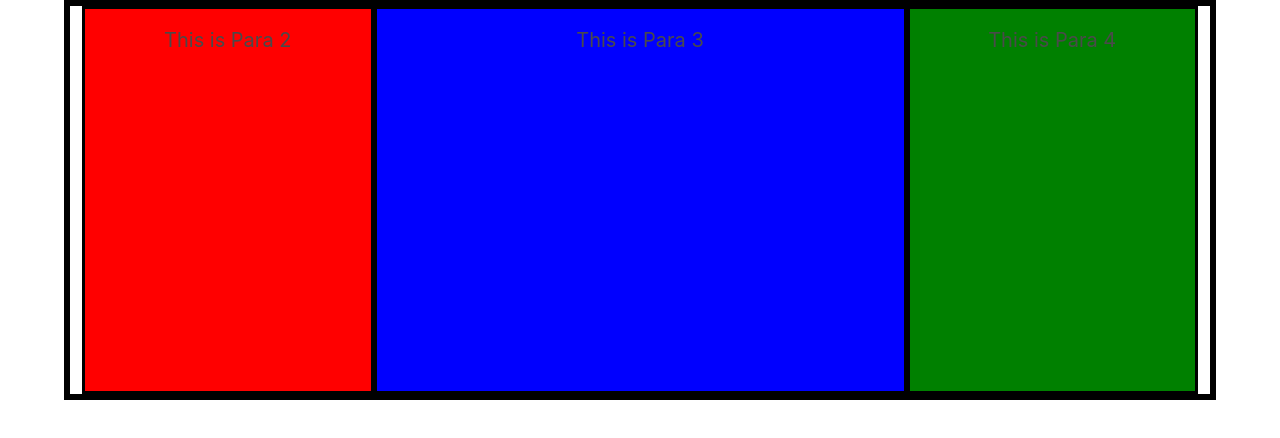
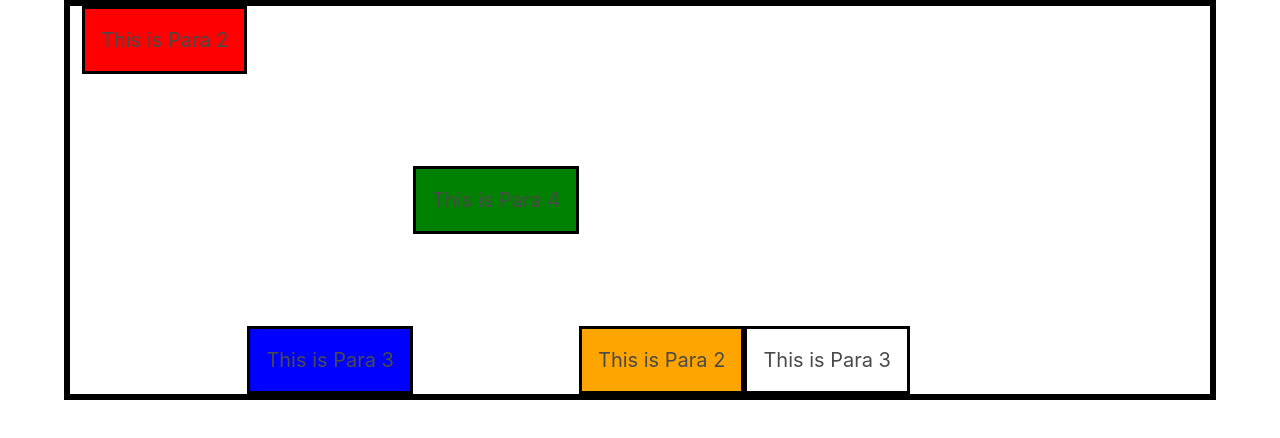
Before and after one commit to madhavi-anneboina/my-reactapp, a React (Create React App) app: page / in a window 1280 px wide. Shown: the top 438 px of the page. Built offline with nearby package versions, Linux system fonts and the light colour scheme.

Commit message:
alignself changes added

```diff
--- a/src/App.js
+++ b/src/App.js
@@ -37,16 +37,8 @@ const App = () => {
         <div className="flex-item item2">This is Para 3</div>
         <div className="flex-item item3">This is Para 4</div>
 
-
-        {/* <div className="flex-item item4">This is Para 2</div>
+        <div className="flex-item item4">This is Para 2</div>
         <div className="flex-item item5">This is Para 3</div>
-
-        <div className="flex-item item1">This is Para 2</div>
-        <div className="flex-item item2">This is Para 3</div>
-        <div className="flex-item item3">This is Para 4</div>
-
-        <div className="flex-item item4">This is Para 2</div>
-        <div className="flex-item item5">This is Para 3</div>   */}
 
 
 
--- a/src/index.css
+++ b/src/index.css
@@ -102,6 +102,7 @@ div p{
   align-content: center;
   height: 400px;
 
+
 }
 
 .flex-item{
@@ -110,19 +111,23 @@ div p{
   padding: 1rem;
   text-align: center;
   width: 8 rem;
+  align-self: flex-end;
+
    /* flex-shrink: 0; */
 }
 .item1{
   background-color: red;
-  flex : 1 2 100px;
+align-self: flex-start;
 }
 .item2{
   background-color: blue;
-  flex: 2 1 150px;
+  align-self: flex-end;
+
 }
 .item3{
   background-color: green;
-  flex: 1 2 100px;
+  align-self: center;
+
 
 }
 .item4{
```
